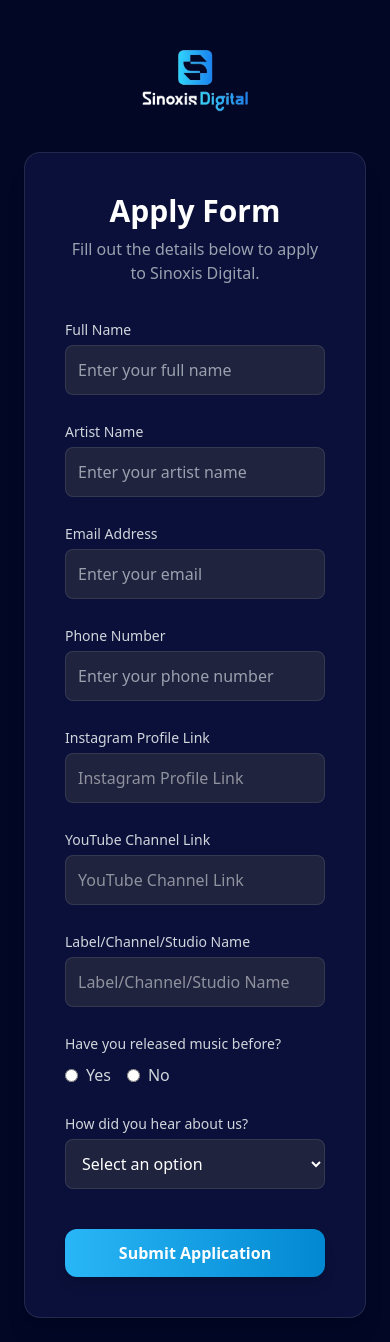
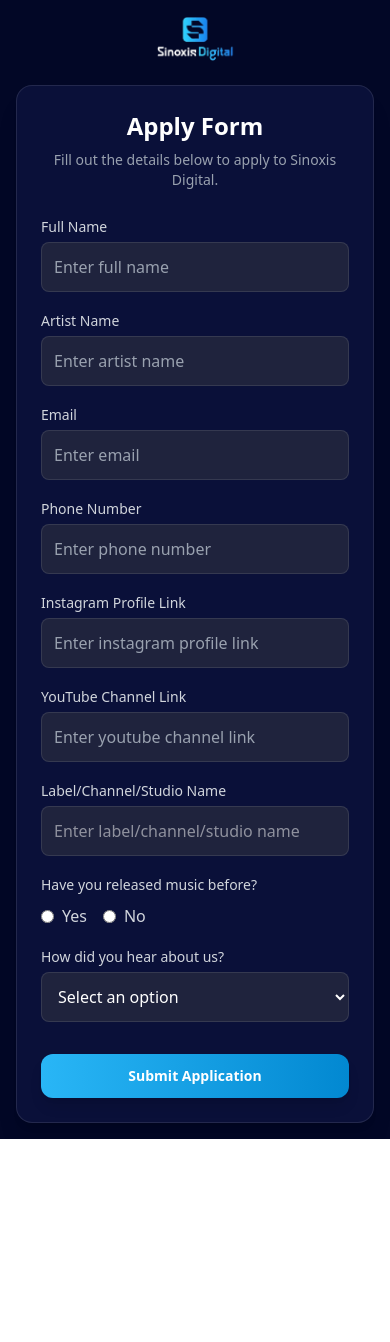
Before and after one commit to shreyagitt/Sinoxis-Client, a React (Vite) app: page /apply in a window 390 px wide. After the commit the page ends 1139 px from the top, so only its background shows below. Built offline with nearby package versions, Linux system fonts and the light colour scheme.

Commit message:
responsiveness n rbac

```diff
--- a/src/components/ApplyForm.jsx
+++ b/src/components/ApplyForm.jsx
@@ -2,7 +2,7 @@ import React from "react";
 import { Formik, Form, Field, ErrorMessage } from "formik";
 import * as Yup from "yup";
 import axios from "axios";
-import { useTheme } from "../components/Topbar"; // ⭐ THEME
+import { useTheme } from "../components/Topbar";
 
 // VALIDATION SCHEMA
 const ApplyFormSchema = Yup.object().shape({
@@ -21,7 +21,7 @@ const ApplyFormSchema = Yup.object().shape({
 
 const ApplyForm = () => {
   const baseUrl = import.meta.env.VITE_API_BASE_URL;
-  const { theme } = useTheme(); // ⭐ GET THEME
+  const { theme } = useTheme();
 
   // 🎨 THEME COLORS
   const pageBg = theme === "dark" ? "bg-[#020726]" : "bg-white";
@@ -47,21 +47,25 @@ const ApplyForm = () => {
   };
 
   return (
-    <div className={`min-h-screen flex flex-col items-center p-6 ${pageBg}`}>
+    <div className={`min-h-screen w-full flex flex-col items-center p-4 sm:p-6 lg:p-10 ${pageBg}`}>
 
       {/* LOGO */}
       <img
         src="/image/logo.webp"
         alt="Sinoxis Logo"
-        className="w-28 h-28 object-contain mb-4"
+        className="w-20 sm:w-24 md:w-28 h-auto object-contain mb-6"
       />
 
       {/* FORM CARD */}
-      <div className={`${cardBg} w-full max-w-4xl rounded-2xl p-10 shadow-xl border ${borderColor}`}>
+      <div
+        className={`${cardBg} w-full max-w-4xl rounded-2xl p-6 sm:p-8 md:p-10 shadow-xl border ${borderColor}`}
+      >
+        {/* TITLE */}
+        <h1 className={`text-2xl sm:text-3xl font-semibold text-center ${titleColor}`}>
+          Apply Form
+        </h1>
 
-        {/* TITLE */}
-        <h1 className={`text-3xl font-semibold text-center ${titleColor}`}>Apply Form</h1>
-        <p className={`text-center mt-2 mb-8 ${subtitleColor}`}>
+        <p className={`text-center mt-2 mb-6 sm:mb-10 text-sm sm:text-base ${subtitleColor}`}>
           Fill out the details below to apply to Sinoxis Digital.
         </p>
 
@@ -81,98 +85,43 @@ const ApplyForm = () => {
           onSubmit={handleSubmit}
         >
           {({ isSubmitting }) => (
-            <Form className="grid grid-cols-1 md:grid-cols-2 gap-6">
+            <Form className="grid grid-cols-1 sm:grid-cols-2 gap-4 sm:gap-6">
 
               {/* FULL NAME */}
-              <div>
-                <label className={`text-sm ${labelColor}`}>Full Name</label>
-                <Field
-                  name="fullName"
-                  placeholder="Enter your full name"
-                  className={`w-full p-3 mt-1 rounded-lg border outline-none ${inputBg} ${borderColor} ${placeholderColor}`}
-                />
-                <ErrorMessage name="fullName" className="text-red-400 text-sm mt-1" component="div" />
-              </div>
+              <FormField label="Full Name" name="fullName" labelColor={labelColor} inputBg={inputBg} placeholderColor={placeholderColor} borderColor={borderColor} />
 
               {/* ARTIST NAME */}
-              <div>
-                <label className={`text-sm ${labelColor}`}>Artist Name</label>
-                <Field
-                  name="artistName"
-                  placeholder="Enter your artist name"
-                  className={`w-full p-3 mt-1 rounded-lg border outline-none ${inputBg} ${borderColor} ${placeholderColor}`}
-                />
-                <ErrorMessage name="artistName" className="text-red-400 text-sm mt-1" component="div" />
-              </div>
+              <FormField label="Artist Name" name="artistName" labelColor={labelColor} inputBg={inputBg} placeholderColor={placeholderColor} borderColor={borderColor} />
 
               {/* EMAIL */}
-              <div>
-                <label className={`text-sm ${labelColor}`}>Email Address</label>
-                <Field
-                  name="email"
-                  type="email"
-                  placeholder="Enter your email"
-                  className={`w-full p-3 mt-1 rounded-lg border outline-none ${inputBg} ${borderColor} ${placeholderColor}`}
-                />
-                <ErrorMessage name="email" className="text-red-400 text-sm mt-1" component="div" />
-              </div>
+              <FormField label="Email" name="email" type="email" labelColor={labelColor} inputBg={inputBg} placeholderColor={placeholderColor} borderColor={borderColor} />
 
               {/* PHONE */}
-              <div>
-                <label className={`text-sm ${labelColor}`}>Phone Number</label>
-                <Field
-                  name="phone"
-                  placeholder="Enter your phone number"
-                  className={`w-full p-3 mt-1 rounded-lg border outline-none ${inputBg} ${borderColor} ${placeholderColor}`}
-                />
-                <ErrorMessage name="phone" className="text-red-400 text-sm mt-1" component="div" />
-              </div>
+              <FormField label="Phone Number" name="phone" labelColor={labelColor} inputBg={inputBg} placeholderColor={placeholderColor} borderColor={borderColor} />
 
               {/* INSTAGRAM */}
-              <div>
-                <label className={`text-sm ${labelColor}`}>Instagram Profile Link</label>
-                <Field
-                  name="instagram"
-                  placeholder="Instagram Profile Link"
-                  className={`w-full p-3 mt-1 rounded-lg border outline-none ${inputBg} ${borderColor}`}
-                />
-              </div>
+              <FormField label="Instagram Profile Link" name="instagram" labelColor={labelColor} inputBg={inputBg} placeholderColor={placeholderColor} borderColor={borderColor} />
 
               {/* YOUTUBE */}
-              <div>
-                <label className={`text-sm ${labelColor}`}>YouTube Channel Link</label>
-                <Field
-                  name="youtube"
-                  placeholder="YouTube Channel Link"
-                  className={`w-full p-3 mt-1 rounded-lg border outline-none ${inputBg} ${borderColor}`}
-                />
-              </div>
+              <FormField label="YouTube Channel Link" name="youtube" labelColor={labelColor} inputBg={inputBg} placeholderColor={placeholderColor} borderColor={borderColor} />
 
-              {/* LABEL NAME */}
-              <div className="md:col-span-2">
-                <label className={`text-sm ${labelColor}`}>Label/Channel/Studio Name</label>
-                <Field
-                  name="labelName"
-                  placeholder="Label/Channel/Studio Name"
-                  className={`w-full p-3 mt-1 rounded-lg border outline-none ${inputBg} ${borderColor}`}
-                />
+              {/* LABEL NAME (Full Width) */}
+              <div className="sm:col-span-2">
+                <FormField label="Label/Channel/Studio Name" name="labelName" labelColor={labelColor} inputBg={inputBg} borderColor={borderColor} />
               </div>
 
               {/* RELEASED BEFORE */}
               <div>
                 <label className={`text-sm ${labelColor}`}>Have you released music before?</label>
-
                 <div className={`flex gap-4 mt-2 ${labelColor}`}>
                   <label className="flex items-center gap-2">
                     <Field type="radio" value="Yes" name="releasedBefore" /> Yes
                   </label>
-
                   <label className="flex items-center gap-2">
                     <Field type="radio" value="No" name="releasedBefore" /> No
                   </label>
                 </div>
-
-                <ErrorMessage name="releasedBefore" className="text-red-400 text-sm mt-1" component="div" />
+                <ErrorMessage name="releasedBefore" className="text-red-400 text-sm" component="div" />
               </div>
 
               {/* HEARD ABOUT US */}
@@ -189,16 +138,15 @@ const ApplyForm = () => {
                   <option value="Friend">Friend</option>
                   <option value="Advertisement">Advertisement</option>
                 </Field>
-
-                <ErrorMessage name="heardAbout" className="text-red-400 text-sm mt-1" component="div" />
+                <ErrorMessage name="heardAbout" className="text-red-400 text-sm" component="div" />
               </div>
 
-              {/* SUBMIT BUTTON */}
-              <div className="md:col-span-2 mt-4">
+              {/* SUBMIT BUTTON (FULL WIDTH) */}
+              <div className="sm:col-span-2 mt-4">
                 <button
                   type="submit"
                   disabled={isSubmitting}
-                  className="w-full py-3 rounded-xl text-white font-semibold shadow-lg transition"
+                  className="w-full py-3 rounded-xl text-white font-semibold text-sm sm:text-base shadow-lg transition"
                   style={{
                     background: "linear-gradient(90deg,#29B6F6,#0288D1)",
                   }}
@@ -215,4 +163,18 @@ const ApplyForm = () => {
   );
 };
 
+// ⭐ Reusable Form Field Component
+const FormField = ({ label, name, type = "text", labelColor, inputBg, placeholderColor, borderColor }) => (
+  <div>
+    <label className={`text-sm ${labelColor}`}>{label}</label>
+    <Field
+      name={name}
+      type={type}
+      placeholder={`Enter ${label.toLowerCase()}`}
+      className={`w-full p-3 mt-1 rounded-lg border outline-none ${inputBg} ${placeholderColor} ${borderColor}`}
+    />
+    <ErrorMessage name={name} className="text-red-400 text-sm mt-1" component="div" />
+  </div>
+);
+
 export default ApplyForm;
--- a/src/components/Login.jsx
+++ b/src/components/Login.jsx
@@ -38,7 +38,7 @@ const LoginPage = () => {
         password: values.password,
       };
 
-      const res = await fetch(`${baseUrl}/auth/login`, {
+      const res = await fetch(`${baseUrl}/auth/client/login`, {
         method: "POST",
         headers: { "Content-Type": "application/json" },
         body: JSON.stringify(payload),
--- a/src/components/Register.jsx
+++ b/src/components/Register.jsx
@@ -51,7 +51,7 @@ const RegisterPage = () => {
         password: values.password,
       };
 
-      const res = await fetch(`${baseUrl}/auth/register`, {
+      const res = await fetch(`${baseUrl}/auth/client/register`, {
         method: "POST",
         headers: { "Content-Type": "application/json" },
         credentials: "include",
--- a/src/components/Topbar.jsx
+++ b/src/components/Topbar.jsx
@@ -139,7 +139,11 @@ const Topbar = ({ isCollapsed, toggleSidebar }) => {
       : "bg-white border border-gray-300";
 
   return (
-    <div className={`topbar flex justify-between items-center px-4 h-[70px] ${topbarBg}`}>
+    <div
+  className={`topbar ${isCollapsed ? "collapsed" : ""}
+    flex justify-between items-center px-4 h-[70px] ${topbarBg}`}
+>
+
 
       {/* LEFT SECTION */}
       <div className="left-section flex items-center gap-4">
```
